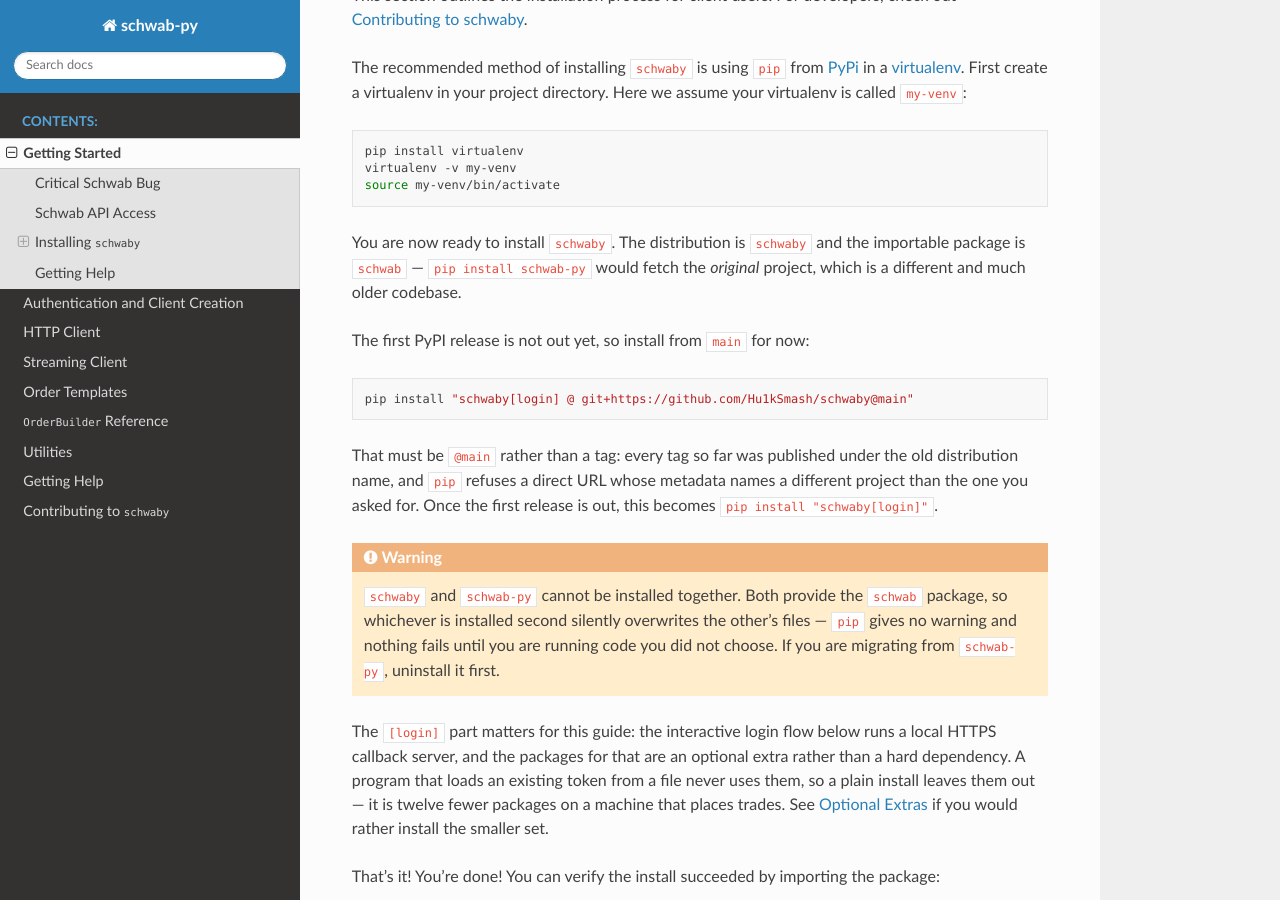
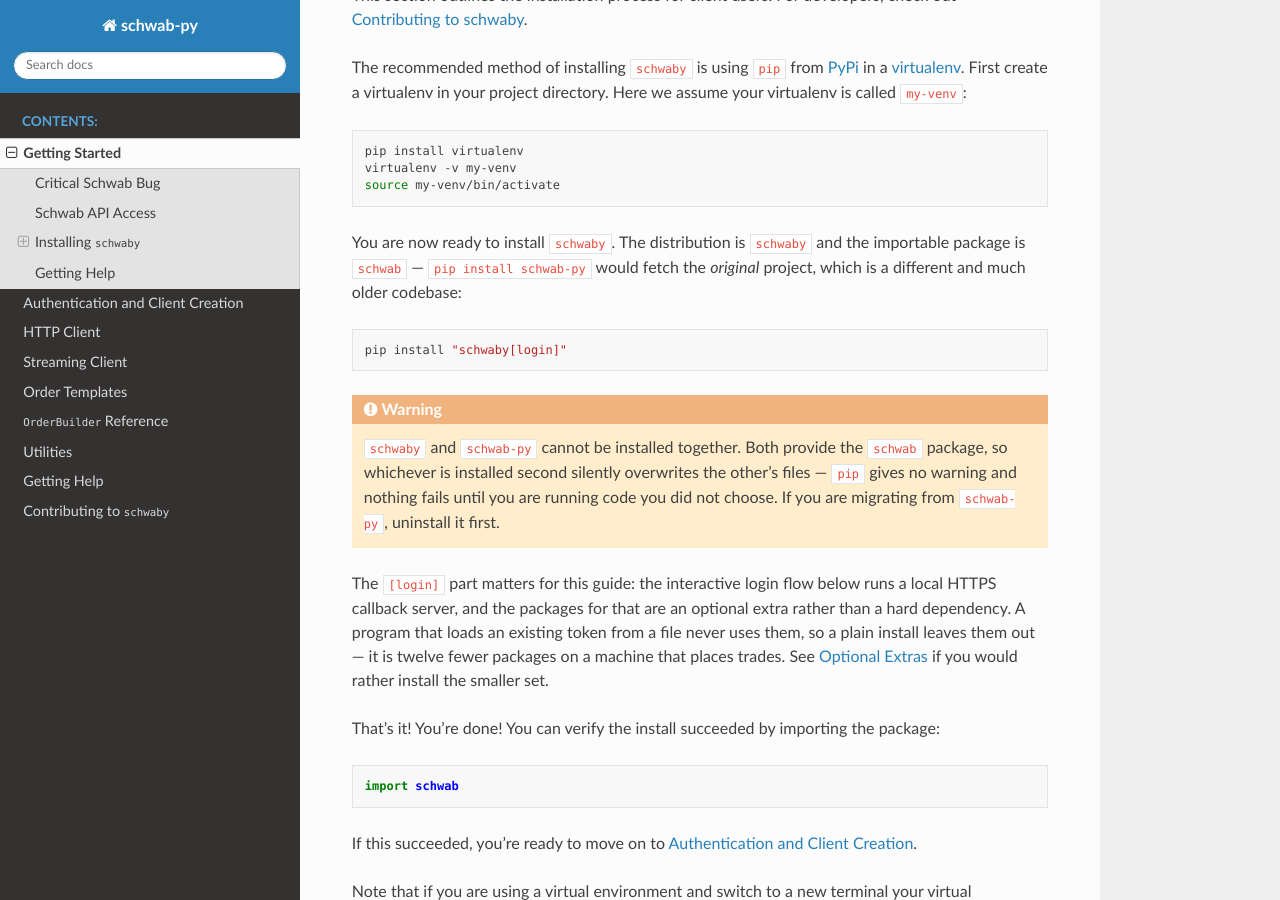
Before and after one commit to Hu1kSmash/schwab-py, a Sphinx documentation site: the page built from docs/getting-started.rst, in a window 1280 px wide and 900 px high, scrolled down 5239 px. Built offline with Sphinx 7.4.7 and the Read the Docs theme 3.1.0, drawn with Linux system fonts in a browser that asks for light colours.

```diff
--- a/docs/getting-started.rst
+++ b/docs/getting-started.rst
@@ -167,18 +167,11 @@ directory. Here we assume your virtualenv is called ``my-venv``:
 
 You are now ready to install ``schwaby``. The distribution is ``schwaby`` and
 the importable package is ``schwab`` --- ``pip install schwab-py`` would fetch
-the *original* project, which is a different and much older codebase.
-
-The first PyPI release is not out yet, so install from ``main`` for now:
+the *original* project, which is a different and much older codebase:
 
 .. code-block:: shell
 
-  pip install "schwaby[login] @ git+https://github.com/Hu1kSmash/schwaby@main"
-
-That must be ``@main`` rather than a tag: every tag so far was published under
-the old distribution name, and ``pip`` refuses a direct URL whose metadata names
-a different project than the one you asked for. Once the first release is out,
-this becomes ``pip install "schwaby[login]"``.
+  pip install "schwaby[login]"
 
 .. warning::
 
--- a/schwab/version.py
+++ b/schwab/version.py
@@ -1 +1 @@
-version = '2.5.1'
+version = '2.6.0'
```
Also changed, not shown: CHANGELOG.md (+55 -0 lines), README.rst (+0 -13 lines).
